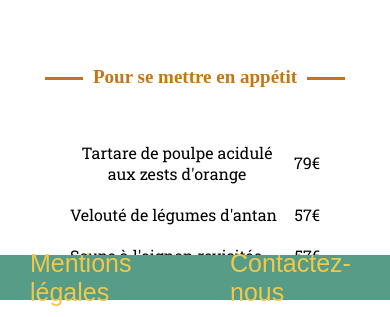
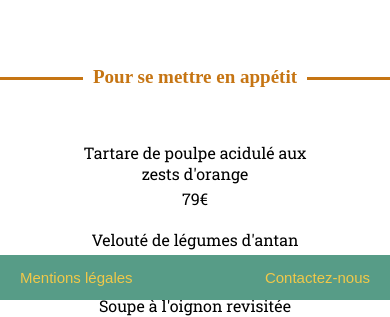
Before and after one commit to Alex-Dev-Web/projet-3-OC, a website: page menu_chic.html in a window 390 px wide. Shown: the part 544-861 px from the top of the page. Drawn offline with nearby package versions, Linux system fonts and the light colour scheme; files that its build step writes are made by us from their sources; a web font is replaced by a local one.

Commit message:
responsive modification

```diff
--- a/menu_chic.html
+++ b/menu_chic.html
@@ -6,7 +6,6 @@
     <meta name="viewport" content="width=device-width, initial-scale=1.0">
     <meta http-equiv="X-UA-Compatible" content="ie=edge">
     <link rel="stylesheet" href="style.css">
-    <link rel="stylesheet" href="responsive.css">
     <link href="https://fonts.googleapis.com/css?family=Croissant+One&display=swap" rel="stylesheet">
     <link href="https://fonts.googleapis.com/css?family=Dancing+Script&display=swap" rel="stylesheet">
     <link href="https://fonts.googleapis.com/css?family=Devonshire&display=swap" rel="stylesheet">
--- a/responsive.scss
+++ b/responsive.scss
@@ -1,4 +1,40 @@
-@media only screen and (max-width: 1024px) {
+@media only screen and (max-width: 425px) {
+  html .body_menus {
+    display: block;
+  }
+  #menu_2 .nom_menu {
+    font-size: 19px;
+    margin-left: 0;
+    margin-right: 0;
+  }
+  .body_menus .page_menu{
+    width: auto;
+  }
+  .mentions_contact a {
+    margin-right: 20px;
+    margin-left: 20px;
+  }
+}
+
+@media only screen and (max-width: 768px) {
+  html body #corp_de_page {
+    display: contents;
+  }
+  .body_menus .page_menu{
+    width: auto;
+  }
+  .content_menu_content .plats_prix{
+    display: flex;
+    flex-direction: column;
+    align-items: center;
+    padding: 10px 0;
+  }
+  .prix {
+    margin-top: 4px;
+  }
+}
+
+@media only screen and (min-width: 769px) and (max-width: 1024px) {
   #corp_de_page {
     display: flex;
     flex-direction: column;
@@ -15,28 +51,3 @@
     width: fit-content;
   }
 }
-
-@media only screen and (max-width: 768px) {
-  .body_menus .page_menu{
-    width: auto;
-  }
-  .plats_prix{
-    align-items: center;
-    padding: 10px 0;
-  }
-  .prix{
-    padding-left: 10px;
-  }
-}
-
-@media only screen and (max-width: 425px) {
-  .mentions_contact {
-    font-size: 25px;
-  }
-  html .body_menus {
-    display: block;
-  }
-  #menu_2 .nom_menu {
-    font-size: 19px;
-}
-}
--- a/style.scss
+++ b/style.scss
@@ -4,6 +4,7 @@
 @import "google-fonts.css";
 
 body {
+  width: 100%;
   height: 100%;
   margin: 0;
 }
@@ -41,7 +42,7 @@ footer {
 
 .mentions_contact a {
   font-family: sans-serif;
-  font-size: 25px;
+  font-size: 15px;
   color: $font-color_hfn;
   text-decoration: none;
   margin-right: 30px;
```
Also changed, not shown: index.html (+0 -2 lines), menu_enchantée.html (+0 -1 lines), menu_gout.html (+0 -1 lines), menu_papilles.html (+0 -1 lines), style.css.
